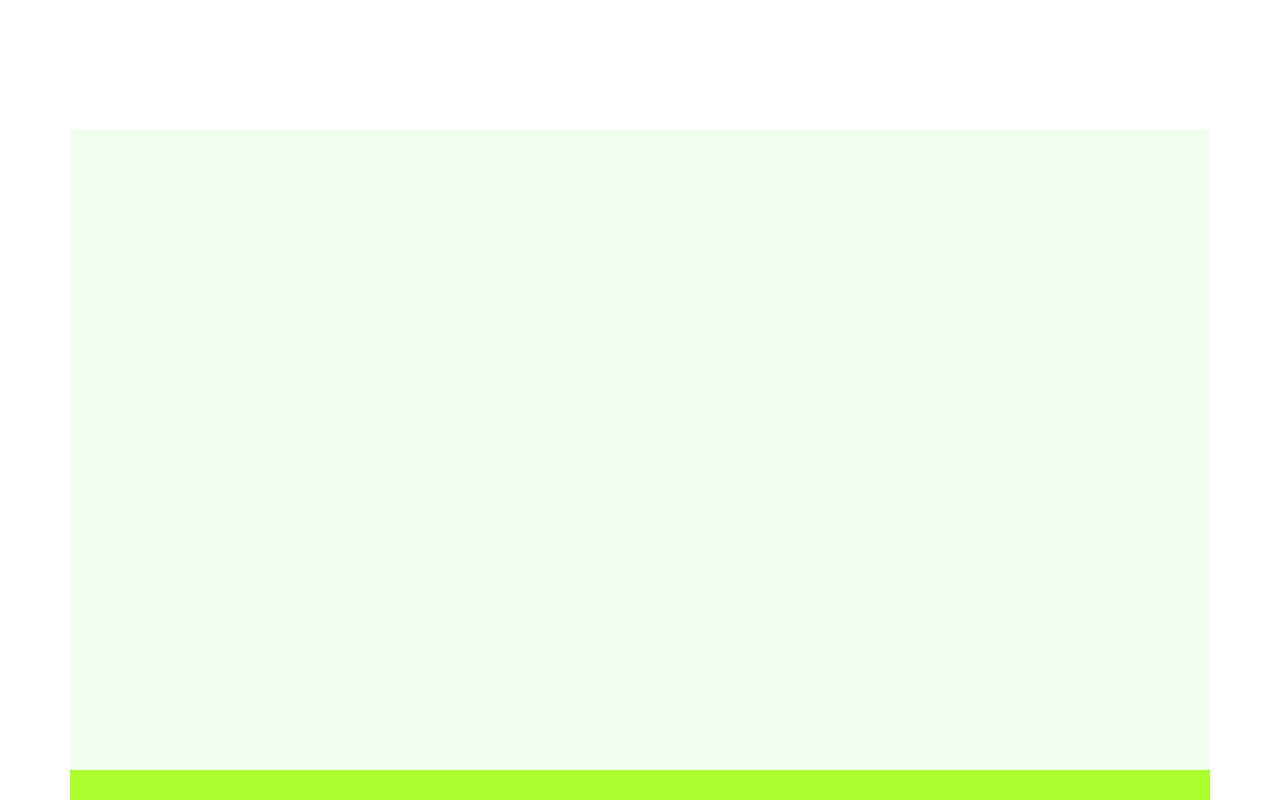
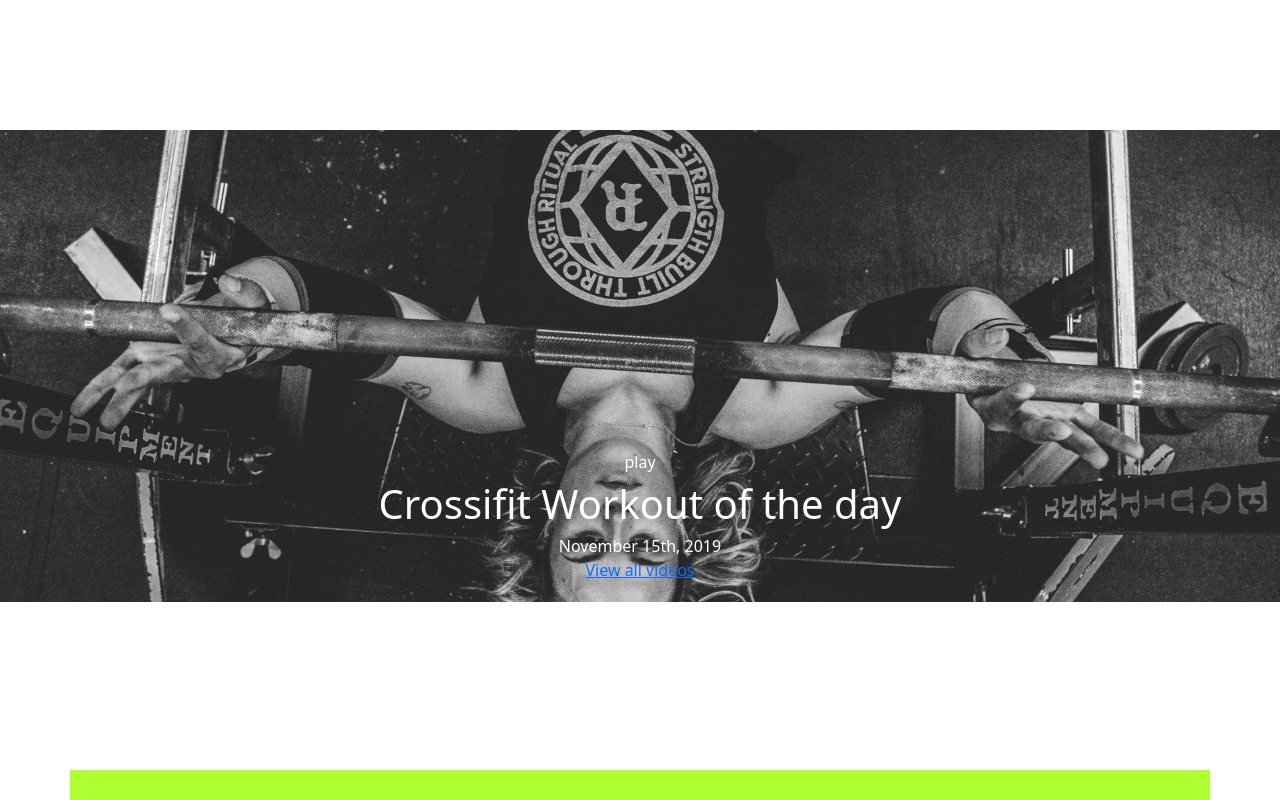
Before and after one commit to emanuele-pogliari/proj-html-vuejs, a Vue app: page / in a window 1280 px wide. Shown: the part 6720-7520 px from the top of the page. Built offline with nearby package versions, Linux system fonts and the light colour scheme.

Commit message:
highlighted section filled with static data

```diff
--- a/src/components/AppHighlighted.vue
+++ b/src/components/AppHighlighted.vue
@@ -5,14 +5,28 @@ export default{
 </script>
 
 <template>
-<div class="container" id="highlighted">
+<div class="container-fluid p-0" id="highlighted">
+    <div class="img-section position-relative ">
+        <img src="/public/images/banner14-2x.jpg" class="img-fluid" alt="">
+        <div class="position-absolute top-50 start-50 text-white translate-middle-x text-center">
+            <div>play</div>
+            <div class="fs-1">Crossifit Workout of the day</div>
+            <div>November 15th, 2019</div>
+            <a href="">View all videos</a>
+        </div>
+    </div>
 </div>
 
 </template>
 
 <style lang="scss">
 #highlighted{
-    background-color: honeydew;
     height: 640px;
+
+    .img-section{
+        width: 100%;
+        height: 100%;
+        filter: linear-gradient(151deg, #4154ff 35%, #ff414b 100%);
+    }
 }
 </style>
```
